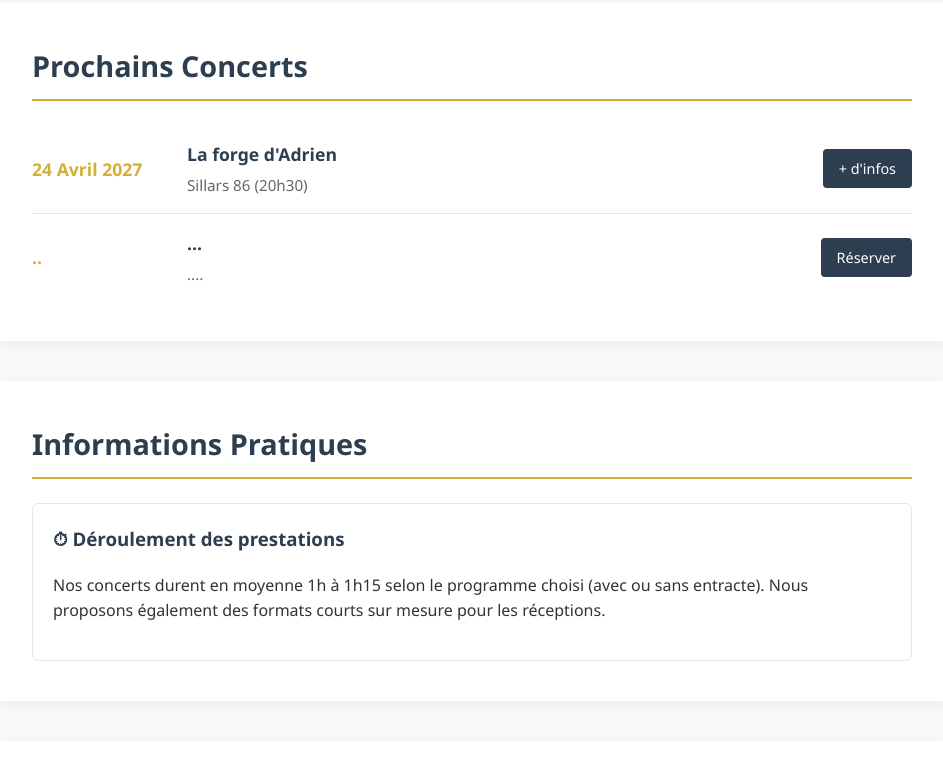
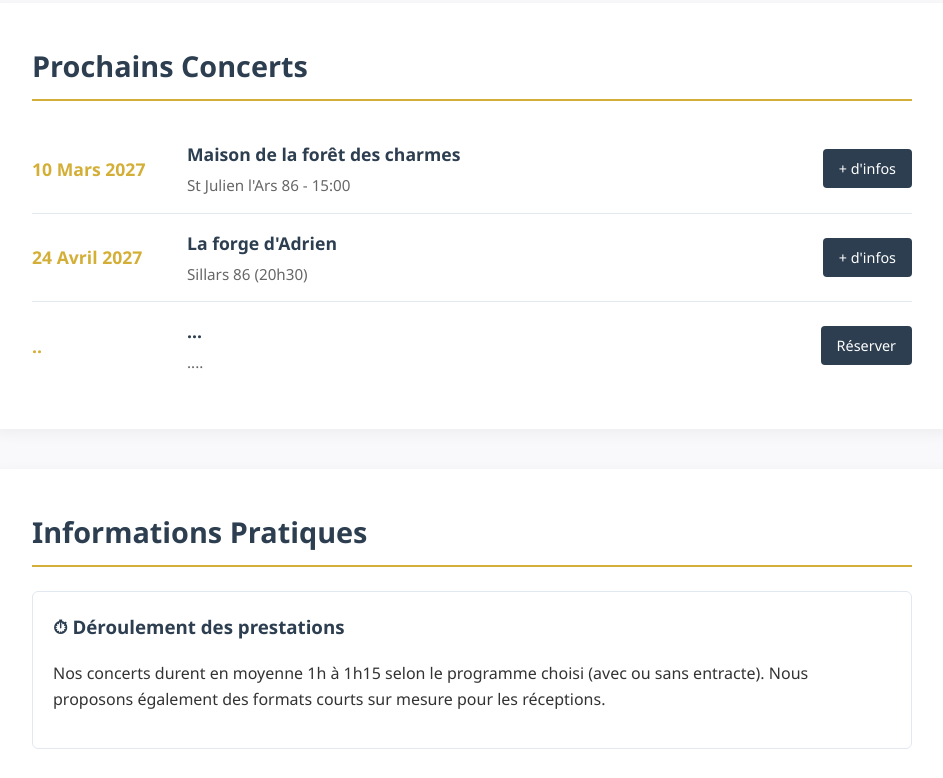
Before and after one commit to petiteszelles/site, a plain HTML site: page index.html in a window 1280 px wide. Shown: the part 3177-3955 px from the top of the page, without its empty margins (168-1111 px from the left). Drawn offline with Linux system fonts and the light colour scheme.

Commit message:
Add files via upload

```diff
--- a/index.html
+++ b/index.html
@@ -3,7 +3,8 @@
 <head>
     <meta charset="UTF-8">
     <meta name="viewport" content="width=device-width, initial-scale=1.0">
-    <title>Les petites ailes - Quatuor de musique</title>
+	<meta name="google-site-verification" content="2JggO68DUDO19Co217IwW2MRPTg1Z_tOrWmyDqEDEZE" />
+    <title>Les petites z'elles</title>
     <style>
         :root {
             --primary-color: #2c3e50;
@@ -558,7 +559,15 @@ Sans dogme ni posture radicale, le projet pose un regard tendre, poétique et pr
         <section class="section" id="concerts">
             <h2>Prochains Concerts</h2>
             <ul class="concert-list">
-                <li class="concert-item">
+                 <li class="concert-item">
+                    <div class="concert-date">10 Mars 2027</div>
+                   <div class="concert-info">
+                     <h3>Maison de la forêt des charmes</h3>
+                       <p>St Julien l'Ars 86 - 15:00</p>
+                    </div>
+                    <a href="#" class="btn-ticket">+ d'infos</a>
+                </li>
+				<li class="concert-item">
                     <div class="concert-date">24 Avril 2027</div>
                     <div class="concert-info">
                         <h3>La forge d'Adrien</h3>
```
